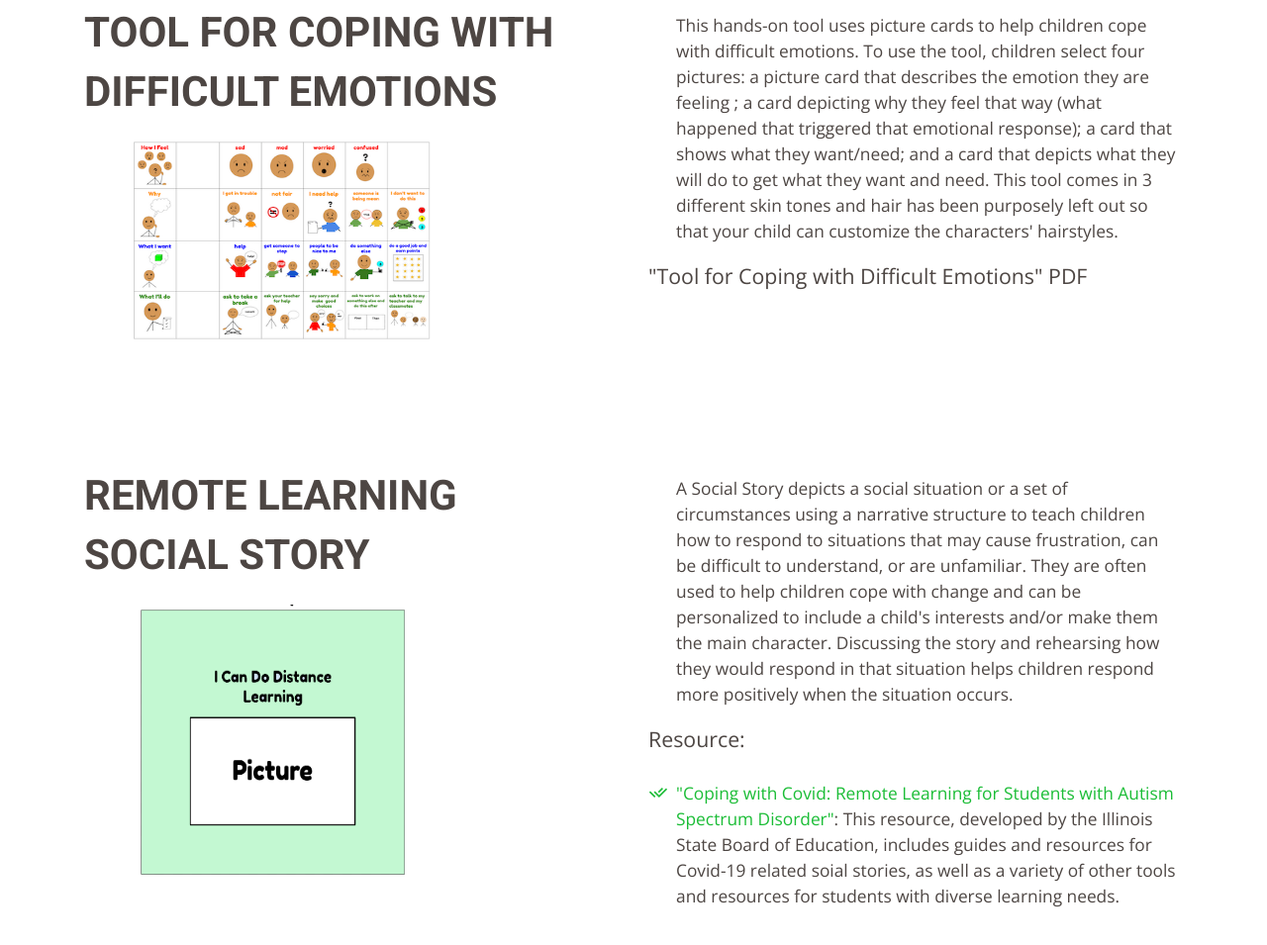
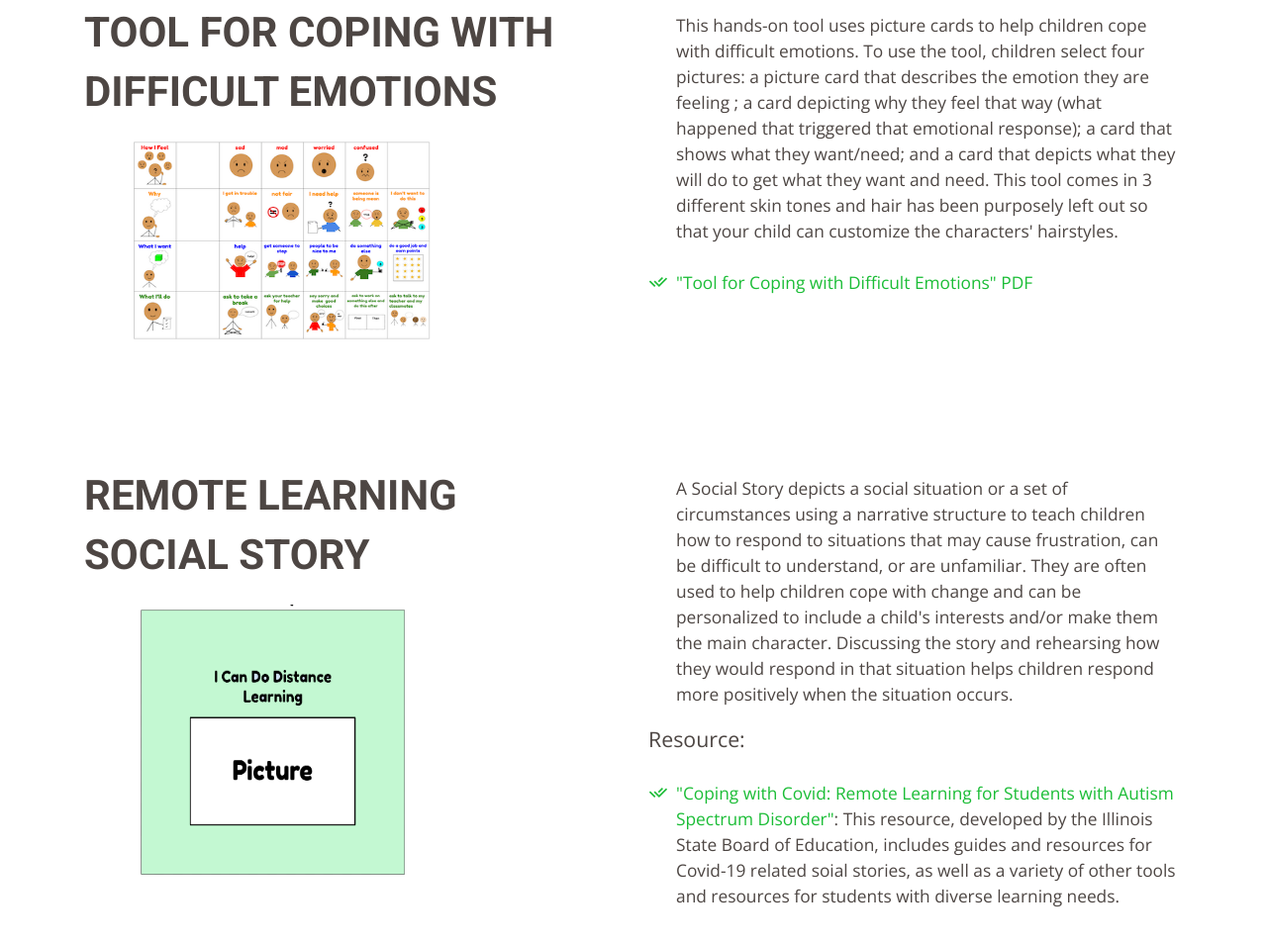
Before and after one commit to kimberlychapman/-kc_resources-.github.io, a plain HTML site: page services.html in a window 1280 px wide. Shown: the part 706-1661 px from the top of the page at 99% size. Drawn offline with nearby package versions, Linux system fonts and the light colour scheme.

Commit message:
fixed link

```diff
--- a/services.html
+++ b/services.html
@@ -123,7 +123,10 @@
 
               </li>
             </ul>
-            <p class="tools"><a href="https://github.com/kimberlychapman/-kc_resources-.github.io/blob/master/coping_with_difficult_emotions.pdf" target="_blank"></a>"Tool for Coping with Difficult Emotions" PDF</p>
+            <p class="tools"></p>
+            <ul>
+              <li><i class="ri-check-double-line"></i><a href="https://github.com/kimberlychapman/-kc_resources-.github.io/blob/master/coping_with_difficult_emotions.pdf" target="_blank">"Tool for Coping with Difficult Emotions" PDF</a></li>
+            </ul>
             <!-- <ul>
               <li><i class="ri-check-double-line"></i><a href="https://www.isbe.net/Documents/Remote-Learning-Students-with-ASD.pdf">"Coping with Covid: Remote Learning for Students with Autism Spectrum Disorder"</a>: This resource, developed by the Illinois State Board of Education, includes guides and resources for Covid-19 related soial stories, as well as a variety of other tools and resources for students with diverse learning needs.</li>
               <li><i class="ri-check-double-line"></i><a href="https://do2learn.com/">Do2Learn</a>: Offers templates and picture cards for creating visual schedules.</li>
```
